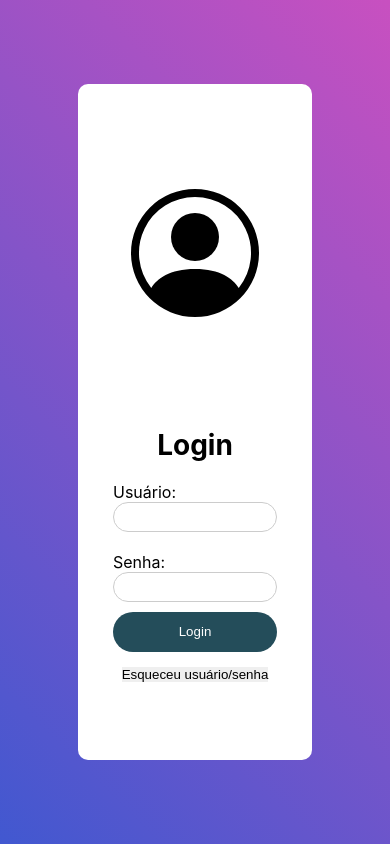
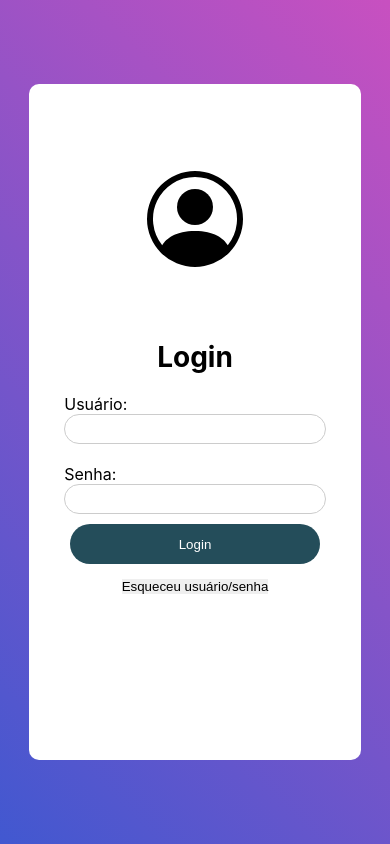
Before and after one commit to Andreypanegallito/cadastroNode, a React (Create React App) app in the folder client/: page /login in a window 390 px wide. Built offline with nearby package versions, Linux system fonts and the light colour scheme.

Commit message:
Ajustes de responsividade da tela

```diff
--- a/client/src/pages/login/login.scss
+++ b/client/src/pages/login/login.scss
@@ -271,6 +271,124 @@
   }
 }
 
+@media (max-width: 768px) {
+  #login {
+    .container-login {
+      .half-login {
+      }
+
+      .img-login {
+        svg {
+        }
+      }
+
+      .content-login {
+        .titulo {
+        }
+
+        #formLogin {
+          .itens-form {
+            label {
+            }
+
+            input {
+            }
+
+            input.error {
+            }
+
+            .viewPassword {
+              svg {
+              }
+            }
+          }
+
+          .half {
+          }
+
+          .btn-enviar {
+          }
+
+          .btn-enviar:hover {
+          }
+        }
+
+        .esqueceu-senha {
+          button {
+          }
+
+          button:hover {
+          }
+        }
+      }
+    }
+  }
+}
+
+@media (max-width: 500px) {
+  #login {
+    .container-login {
+      height: 80%;
+      width: 85%;
+
+      .half-login {
+        height: 60%;
+      }
+
+      .img-login {
+        height: auto;
+
+        svg {
+          height: 6em;
+          width: 6em;
+        }
+      }
+
+      .content-login {
+        .titulo {
+        }
+
+        #formLogin {
+          .itens-form {
+            label {
+            }
+
+            input {
+            }
+
+            input.error {
+            }
+
+            .viewPassword {
+              svg {
+              }
+            }
+          }
+
+          .half {
+          }
+
+          .btn-enviar {
+          }
+
+          .btn-enviar:hover {
+          }
+        }
+
+        .esqueceu-senha {
+          margin: 10px 0;
+
+          button {
+          }
+
+          button:hover {
+          }
+        }
+      }
+    }
+  }
+}
+
 @-webkit-keyframes anim-shadow {
   to {
     box-shadow: 0px 0px 70px 25px;
```
